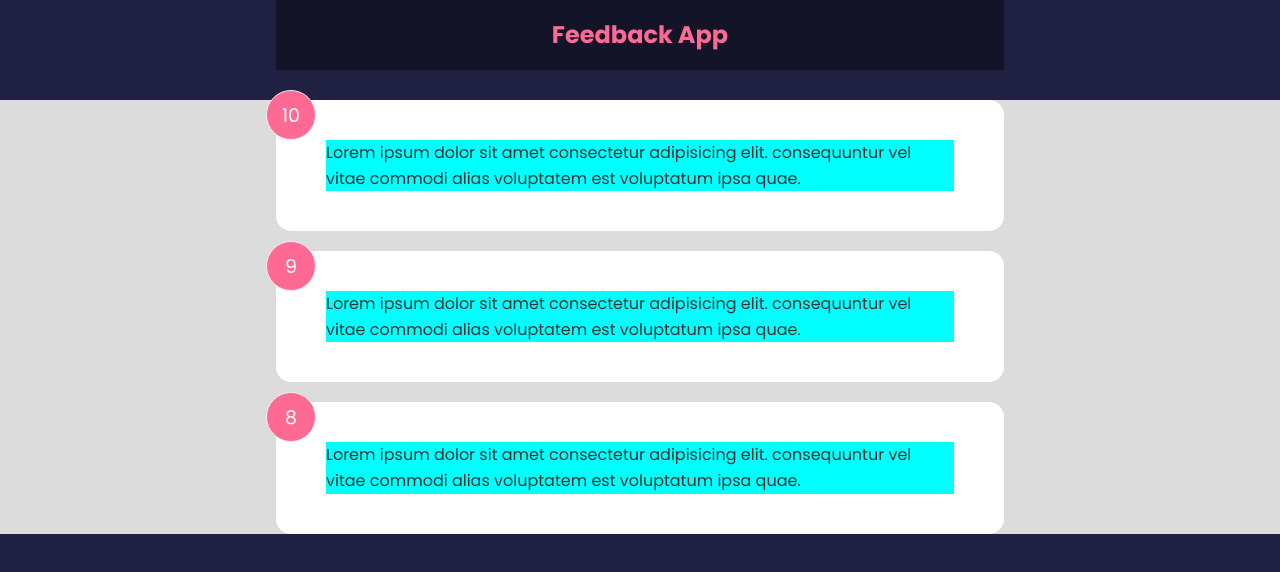
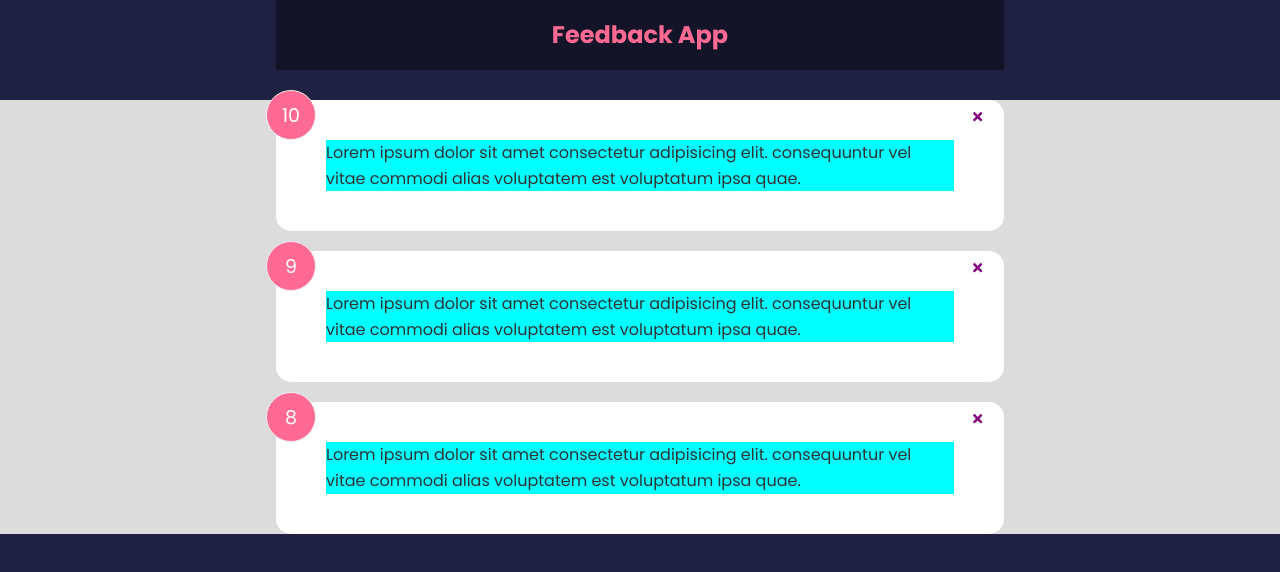
Before and after one commit to abr-ya/react-feedback, a React (Create React App) app: page / in a window 1280 px wide. Shown: the top 572 px of the page. Built offline with nearby package versions, Linux system fonts and the light colour scheme.

Commit message:
feat: Add delete button to Item

```diff
--- a/package.json
+++ b/package.json
@@ -9,6 +9,7 @@
     "prop-types": "^15.8.1",
     "react": "^17.0.2",
     "react-dom": "^17.0.2",
+    "react-icons": "^4.3.1",
     "react-scripts": "5.0.0",
     "styled-components": "^5.3.5",
     "web-vitals": "^2.1.4"
--- a/src/App.jsx
+++ b/src/App.jsx
@@ -5,11 +5,17 @@ import FeedbackData from './data/FeedbackData';
 
 function App() {
   const [feedback, setFeedback] = useState(FeedbackData);
+  const deleteHandler = (id) => {
+    console.log('delete item', id);
+    if (window.confirm('Are you sure you want to delete?')) {
+      setFeedback((prev) => prev.filter((item) => item.id !== id));
+    }
+  };
 
   return (
     <div className="App">
       <Header />
-      <List feedback={feedback} />
+      <List feedback={feedback} deleteHandler={deleteHandler} />
     </div>
   );
 }
--- a/src/components/Item.jsx
+++ b/src/components/Item.jsx
@@ -1,11 +1,21 @@
-import { BlockNum, BlockText } from './styled/Item.styled';
+import { FaTimes } from 'react-icons/fa';
+import { BlockNum, BlockText, ButtonClose } from './styled/Item.styled';
 import { Container, Card } from './styled/Model.styled';
 
-function Item({ rating, text }) {
+function Item({
+  rating, text, id, deleteHandler,
+}) {
+  const closeClickHandler = () => {
+    deleteHandler(id);
+  };
+
   return (
     <Container>
       <Card>
         <BlockNum>{rating}</BlockNum>
+        <ButtonClose onClick={closeClickHandler}>
+          <FaTimes color="purple" />
+        </ButtonClose>
         <BlockText>{text}</BlockText>
       </Card>
     </Container>
--- a/src/components/List.jsx
+++ b/src/components/List.jsx
@@ -2,27 +2,34 @@ import PropTypes from 'prop-types';
 import { StyledList } from './styled/List.styled';
 import Item from './Item';
 
-function List({ feedback }) {
+function List({ feedback, deleteHandler }) {
   if (!feedback || feedback.length === 0) {
-    return <span>нет отзывов</span>;
+    return <span>No feedback yet</span>;
   }
 
   return (
     <StyledList>
-      {feedback.map((item) => <Item rating={item.rating} text={item.text} key={item.id} />)}
+      {feedback.map((item) => (
+        <Item
+          id={item.id}
+          rating={item.rating}
+          text={item.text}
+          key={item.id}
+          deleteHandler={deleteHandler}
+        />
+      ))}
     </StyledList>
   );
 }
 
-// eslint-disable-next-line react/no-typos
-List.PropTypes = {
+List.propTypes = {
   feedback: PropTypes.arrayOf(
     PropTypes.shape({
       id: PropTypes.number.isRequired,
       text: PropTypes.string.isRequired,
       rating: PropTypes.number.isRequired,
     }),
-  ),
+  ).isRequired,
 };
 
 export default List;
--- a/src/components/styled/Item.styled.jsx
+++ b/src/components/styled/Item.styled.jsx
@@ -21,6 +21,15 @@ export const BlockText = styled.div`
   background-color: aqua;
 `;
 
+export const ButtonClose = styled.button`
+  position: absolute;
+  top: 10px;
+  right: 20px;
+  cursor: pointer;
+  background: none;
+  border: none;
+`;
+
 /** *
 .card.reverse {
   background-color: rgba(0, 0, 0, 0.4);
```
Also changed, not shown: 1 other file (tests, documents, lock files or other folders).
